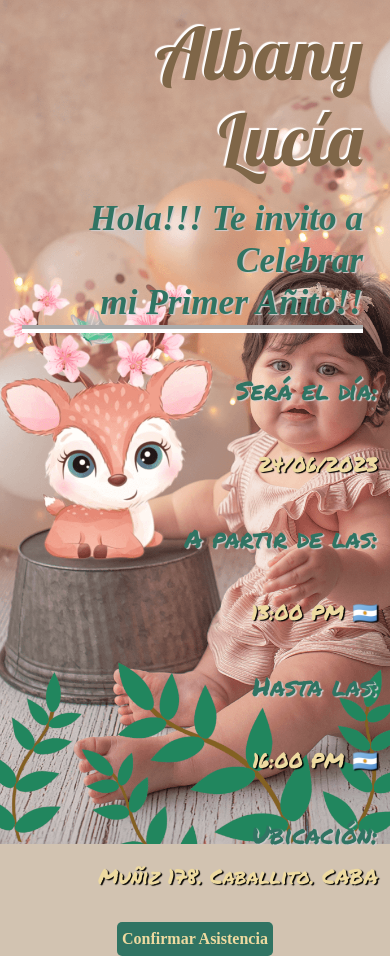
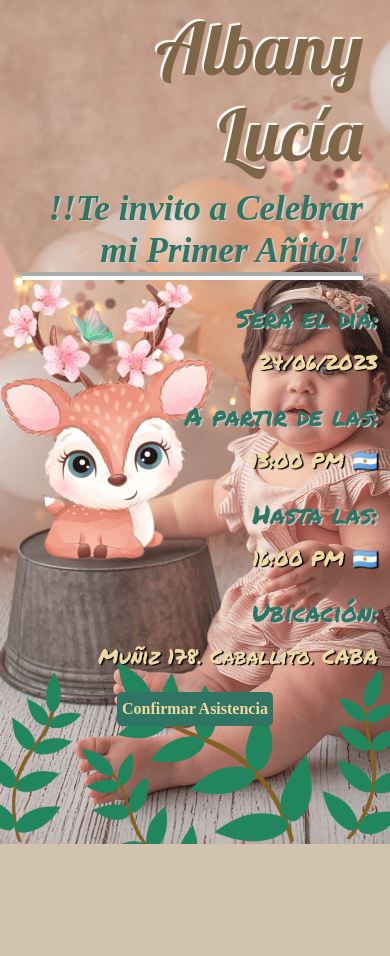
Before and after one commit to jhonyrequena/tarjeta_albany, a plain HTML site: page index.html in a window 390 px wide. After the commit the page ends 844 px from the top, so only its background shows below. Drawn offline with nearby package versions, Linux system fonts and the light colour scheme; a web font is replaced by a local one.

Commit message:
Ajuste 100

```diff
--- a/index.html
+++ b/index.html
@@ -14,7 +14,7 @@
             <div class="row">
                 <div class="col col-sm-12">
                     <h1 class="animate__animated animate__flipInX">Albany Lucía</h1>
-                    <h2 class="animate__animated animate__lightSpeedInLeft">Hola!!! Te invito a Celebrar <br> mi Primer Añito!!</h2>
+                    <h2 class="animate__animated animate__lightSpeedInLeft">!!Te invito a Celebrar <br> mi Primer Añito!!</h2>
                         <div class="details animate__animated animate__lightSpeedInRight">
                             <h3>Será el día:</h3>
                             <p>24/06/2023</p>
--- a/style.css
+++ b/style.css
@@ -91,7 +91,7 @@ p{
     font-family: Ysabeau;
     font-size: 1em;
     font-weight: bold;
-    margin-top: 30px;
+    margin-top: 20px;
     padding: 5px;
     border: none;
     border-radius: 5px;
@@ -118,28 +118,32 @@ p{
     }
 
     h1{
-        margin-top: 10px;
+        margin-top: 5px;
         font-size: 4.5em;
     }
 
     h2{
         font-size: 2.2em;
-        margin-top: 15px;
+        margin-top: 10px;
+        margin-bottom: 10px;
     }
 
     h3{
         font-size: 1.6em;
-        margin-top: 40px;
+        margin-top: 20px;
+        margin-bottom: 10px;
     }
 
     p {
         font-size: 1.3em;
-        margin-top: 40px;
+        margin-top: 10px;
+        margin-bottom: 10px;
     }
 
     .direccion{
         font-size: 1.3em;
-        margin-top: 40px;
+        margin-top: 10px;
+        margin-bottom: 10px;
     }
 
 }
```
